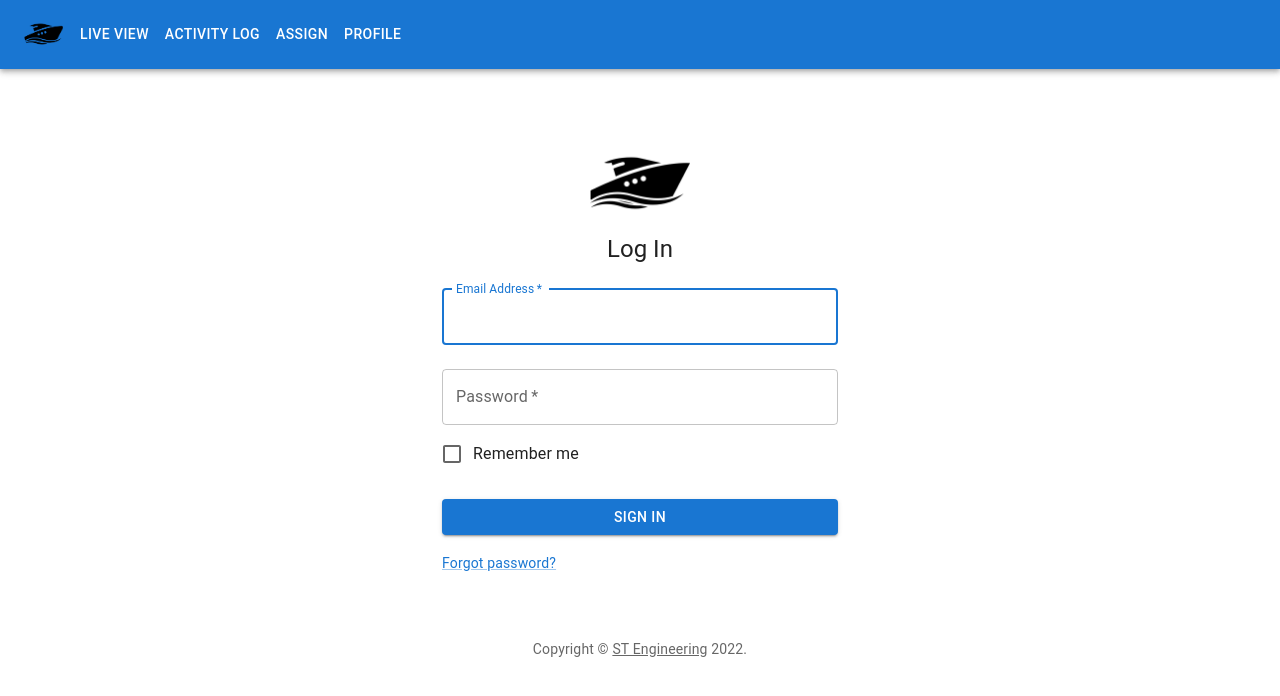
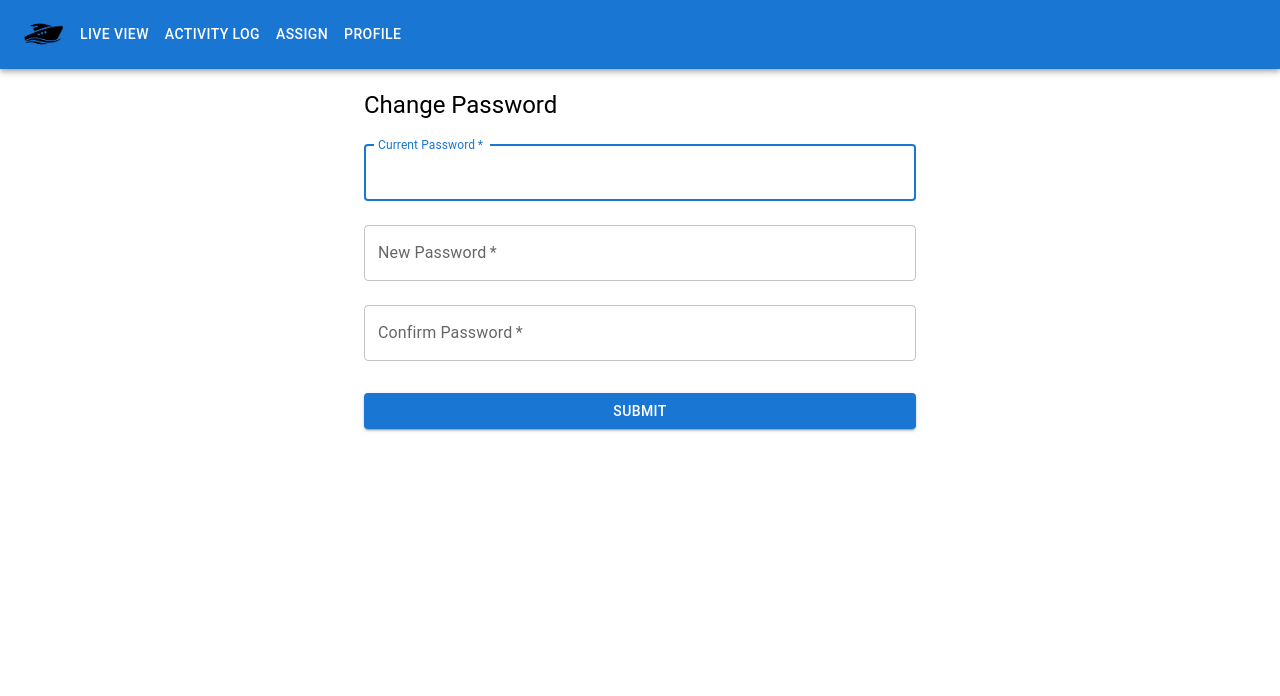
Before and after one commit to st-eng-sutd-capstone-2022/capstone_frontend, a React (Create React App) app: page /profile/change-password in a window 1280 px wide. Before the commit this address led to /. Shown: the top 696 px of the page. Built offline with nearby package versions, Linux system fonts and the light colour scheme.

Commit message:
profile screens

```diff
--- a/src/App.js
+++ b/src/App.js
@@ -9,6 +9,9 @@ import Map from './screens/map/Map';
 import ResponsiveAppBar from './common/components/ResponsiveAppBar';
 import Assign from './screens/assign/Assign';
 import Activity from './screens/activity/Activity';
+import CreateAccount from './screens/profile/CreateAccount';
+import AppInstructions from './screens/profile/AppInstructions';
+import ChangePassword from './screens/profile/ChangePassword';
 
 const App = () => {
   // const {token, login, logout, userId} = useAuth()
@@ -49,6 +52,9 @@ const App = () => {
     <Routes>
       <Route path="/login" element={<Login/>}/>
       <Route path="/profile" element={<Profile/>}/>
+      <Route path="/profile/change-password" element={<ChangePassword/>}/>
+      <Route path='/profile/create-account' element={<CreateAccount/>}/>
+      <Route path='/profile/instruction' element={<AppInstructions/>}/>
       <Route path="/liveview" element={<Map/>}/>
       <Route path="assign" element={<Assign/>}/>
       <Route path="activitylog" element={<Activity/>}/>
--- /dev/null
+++ b/src/screens/profile/AppInstructions.js
@@ -0,0 +1,9 @@
+import React from "react";
+
+const AppInstructions = () => {
+    return(
+        <h1>Instructions screen</h1>
+    );
+}
+
+export default AppInstructions;
--- /dev/null
+++ b/src/screens/profile/ChangePassword.js
@@ -0,0 +1,67 @@
+import React from "react";
+import Box from '@mui/material/Box';
+import Container from '@mui/material/Container';
+import TextField from '@mui/material/TextField';
+import Button from '@mui/material/Button';
+import { Typography } from "@mui/material";
+
+
+const ChangePassword = () => {
+    const handleSubmit = (event) => {
+        event.preventDefault();
+        const data = new FormData(event.currentTarget);
+        console.log({
+            currentPassword: data.get('currentPassword'),
+            password: data.get('password'),
+            confirmPassword: data.get('confirmPassword'),
+        });
+    };
+
+    return (
+        <Container maxWidth="sm">
+            <Typography variant="h5" style={{marginTop:"20px"}}>
+                Change Password
+            </Typography>
+            <Box component="form" onSubmit={handleSubmit} noValidate sx={{ mt: 1 }}>
+                <TextField
+                margin="normal"
+                required
+                fullWidth
+                id="currentPassword"
+                label="Current Password"
+                name="currentPassword"
+                autoFocus
+                />
+                <TextField
+                margin="normal"
+                required
+                fullWidth
+                id="password"
+                label="New Password"
+                name="password"
+                />
+                <TextField
+                margin="normal"
+                required
+                fullWidth
+                name="confirmPassword"
+                label="Confirm Password"
+                id="confirmPassword"
+                />
+
+                <Button
+                type="submit"
+                fullWidth
+                variant="contained"
+                sx={{ mt: 3, mb: 2 }}
+                >
+                Submit
+                </Button>
+
+            </Box>
+
+         </Container>
+    )
+}
+
+export default ChangePassword;
--- /dev/null
+++ b/src/screens/profile/CreateAccount.js
@@ -0,0 +1,66 @@
+import React from "react";
+import Box from '@mui/material/Box';
+import Container from '@mui/material/Container';
+import TextField from '@mui/material/TextField';
+import Button from '@mui/material/Button';
+import { Typography } from "@mui/material";
+
+const CreateAccount = () => {
+    const handleSubmit = (event) => {
+        event.preventDefault();
+        const data = new FormData(event.currentTarget);
+        console.log({
+          employeeId: data.get('employeeId'),
+          name: data.get('name'),
+          email: data.get('email'),
+        });
+    };
+
+    return (
+        <Container maxWidth="sm">
+            <Typography variant="h5" style={{marginTop:"20px"}}>
+                Create Sub Account
+            </Typography>
+            <Box component="form" onSubmit={handleSubmit} noValidate sx={{ mt: 1 }}>
+                <TextField
+                margin="normal"
+                required
+                fullWidth
+                id="name"
+                label="Name"
+                name="name"
+                autoFocus
+                />
+                <TextField
+                margin="normal"
+                required
+                fullWidth
+                id="employeeId"
+                label="Employee ID"
+                name="employeeId"
+                />
+                <TextField
+                margin="normal"
+                required
+                fullWidth
+                name="email"
+                label="Email"
+                id="email"
+                />
+
+                <Button
+                type="submit"
+                fullWidth
+                variant="contained"
+                sx={{ mt: 3, mb: 2 }}
+                >
+                Create
+                </Button>
+
+            </Box>
+
+         </Container>
+    );
+}
+
+export default CreateAccount;
--- a/src/screens/profile/Profile.js
+++ b/src/screens/profile/Profile.js
@@ -1,10 +1,72 @@
-import React from "react";
+import * as React from 'react';
+import Box from '@mui/material/Box';
+import Card from '@mui/material/Card';
+import CardActions from '@mui/material/CardActions';
+import CardContent from '@mui/material/CardContent';
+import Button from '@mui/material/Button';
+import Typography from '@mui/material/Typography';
+import { CardActionArea } from '@mui/material';
+import ChevronRightIcon from '@mui/icons-material/ChevronRight';
+import { useNavigate } from 'react-router-dom';
 
 const Profile = () => {
+    const navigate = useNavigate();
+
+    const handleLogout = () =>{
+        console.log("log out");
+    }
+
     return(
-        <div>
-            <h1>Profile</h1>
-        </div>
+        <Box sx={{margin:"20px" }}>
+            <Card sx={{ maxWidth: 345,margin:"0 auto" }}>
+                <CardActionArea onClick={()=>navigate('/profile/change-password')}>
+                    <CardContent style={{textAlign:"center"}}>
+                        <Typography variant="h6" style={{alignItems: 'center',display:"inline-flex"}}>
+                            Change Password
+                            <ChevronRightIcon style={{textAlign:"right"}}/>
+                        </Typography>
+
+                    </CardContent>
+                </CardActionArea>
+            </Card>
+            <br/>
+            <Card sx={{ maxWidth: 345,margin:"0 auto" }}>
+                <CardActionArea onClick={()=>navigate('/profile/instruction')}>
+                    <CardContent style={{textAlign:"center"}}>
+                    <Typography variant="h6" style={{alignItems: 'center',display:"inline-flex"}}>
+                        App Instructions
+                        <ChevronRightIcon style={{textAlign:"right"}}/>
+                    </Typography>
+
+                    </CardContent>
+                </CardActionArea>
+            </Card>
+            <br/>
+            <Card sx={{ maxWidth: 345,margin:"0 auto" }}>
+                <CardActionArea onClick={()=>navigate('/profile/create-account')}>
+                    <CardContent style={{textAlign:"center"}}>
+                    <Typography variant="h6" style={{alignItems: 'center',display:"inline-flex"}}>
+                        Create Account
+                        <ChevronRightIcon style={{textAlign:"right"}}/>
+                    </Typography>
+
+                    </CardContent>
+                </CardActionArea>
+            </Card>
+            <br/>
+            <Card sx={{ maxWidth: 345,margin:"0 auto" }}>
+                <CardActionArea onClick={handleLogout}>
+                    <CardContent style={{textAlign:"center"}}>
+                    <Typography variant="h6" style={{alignItems: 'center',display:"inline-flex"}}>
+                        Log Out
+                        <ChevronRightIcon style={{textAlign:"right"}}/>
+                    </Typography>
+
+                    </CardContent>
+                </CardActionArea>
+            </Card>
+        </Box>
+
     );
 }
 
```
